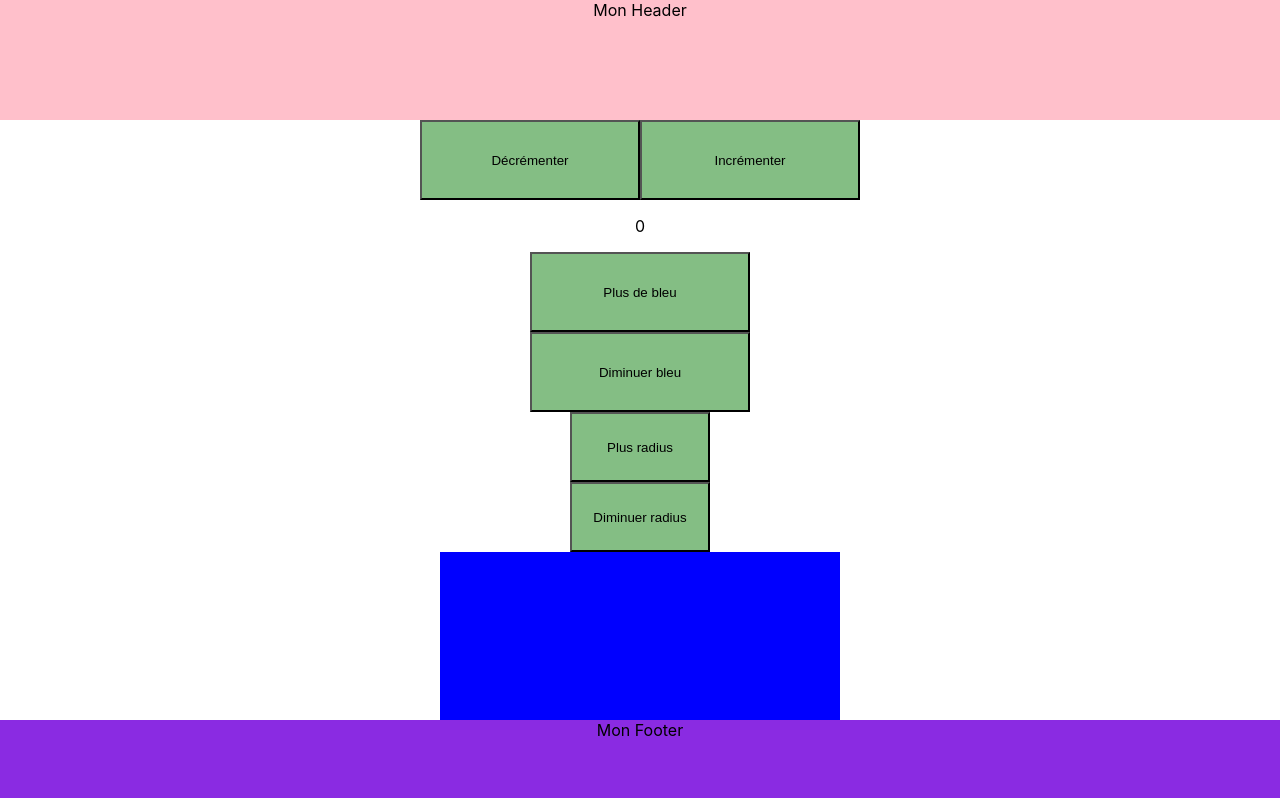
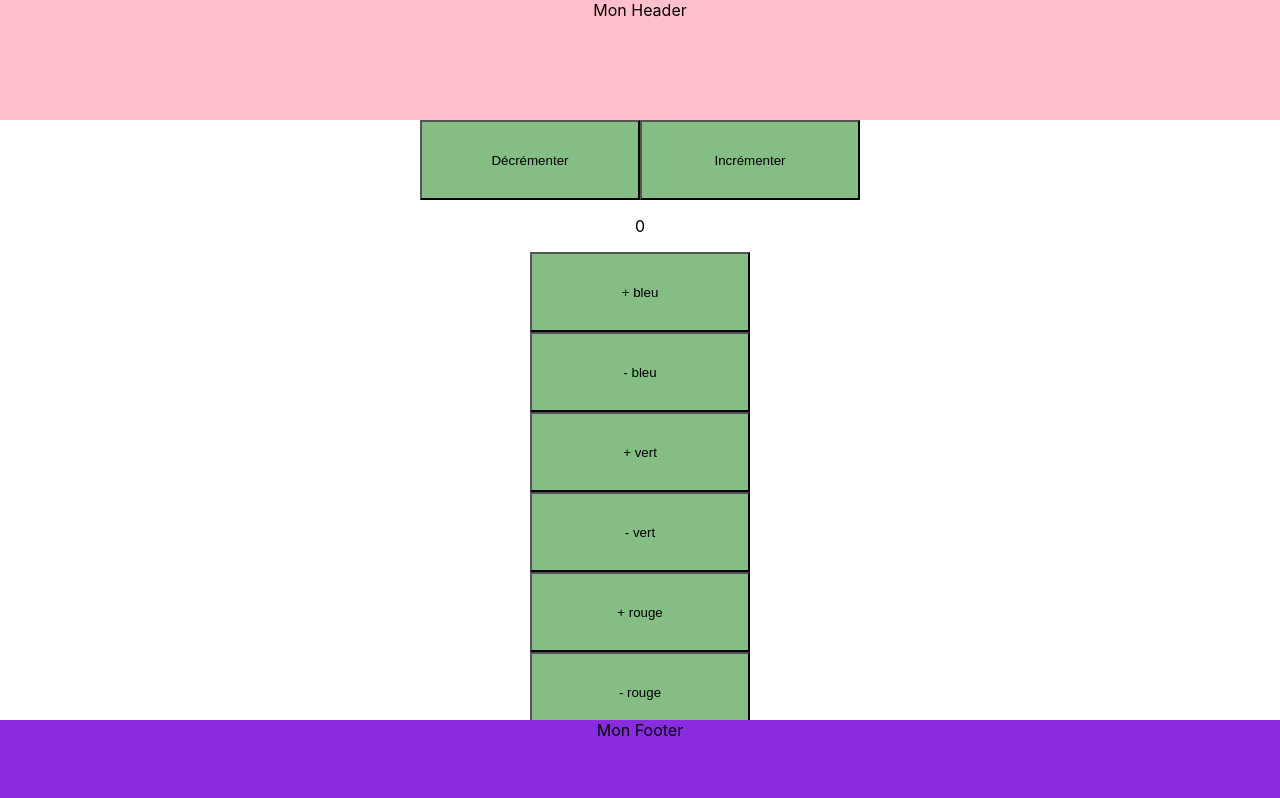
Before and after one commit to kamelkeb/20210406-Doranco-CPW-React, a React (Create React App) app: page / in a window 1280 px wide. Shown: the top 798 px of the page. Built offline with nearby package versions, Linux system fonts and the light colour scheme.

Commit message:
illustration map, refactoring

```diff
--- a/src/App.js
+++ b/src/App.js
@@ -4,29 +4,84 @@ import MyButton from "./components/MyButton/MyButton";
 import Footer from "./components/Footer/Footer";
 import Header from "./components/Header/Header";
 import Compteur from "./components/Compteur/Compteur";
+import { validValue, validValue2 } from "./helpers/colors";
+
+const buttonsScheme = [
+  {
+    titre: "+ bleu",
+    color: 2,
+    incr: 20,
+  },
+  {
+    titre: "- bleu",
+    color: 2,
+    incr: 20,
+  },
+  {
+    titre: "+ vert",
+    color: 1,
+    incr: 20,
+  },
+  {
+    titre: "- vert",
+    color: 1,
+    incr: -20,
+  },
+  {
+    titre: "+ rouge",
+    color: 0,
+    incr: 20,
+  },
+  {
+    titre: "- rouge",
+    color: 0,
+    incr: -20,
+  },
+];
 
 const App = () => {
   const [blue, setBlue] = useState(255);
+  const [red, setRed] = useState(255);
+  const [green, setGreen] = useState(255);
   const [radius, setRadius] = useState(0);
 
-  const moreBlue = () => {
-    setBlue(blue + 20);
+  const changeColor = (c, delta) => {
+    switch (c) {
+      case 0:
+        setRed(validValue(red + delta));
+        break;
+      case 1:
+        setGreen(validValue(green + delta));
+        break;
+      case 2:
+        setBlue(validValue(blue + delta));
+        break;
+      default:
+        break;
+    }
   };
-  const lessBlue = () => {
-    setBlue(blue - 20);
-  };
+
   const moreRadius = () => {
     setRadius(radius + 20);
   };
   const lessRadius = () => {
     setRadius(radius - 20);
   };
+
   return (
     <div className="App">
       <Header></Header>
       <Compteur></Compteur>
-      <MyButton size="big" titre="Plus de bleu" onClick={moreBlue}></MyButton>
-      <MyButton size="big" titre="Diminuer bleu" onClick={lessBlue}></MyButton>
+
+      {buttonsScheme.map((element, index) => (
+        <MyButton
+          key={"button" + index}
+          size="big"
+          titre={element.titre}
+          onClick={() => changeColor(element.color, element.incr)}
+        ></MyButton>
+      ))}
+
       <MyButton
         size="medium"
         titre="Plus radius"
@@ -42,7 +97,7 @@ const App = () => {
           height: "400px",
           width: "400px",
           borderRadius: `${radius}px`,
-          backgroundColor: `rgb(0,0,${blue})`,
+          backgroundColor: `rgb(${red},${green},${blue})`,
         }}
       ></div>
       <Footer></Footer>
--- a/src/components/MyButton/MyButton.js
+++ b/src/components/MyButton/MyButton.js
@@ -1,9 +1,7 @@
 import React from "react";
 import classNames from "./MyButton.module.css";
 
-
-
-const MyButton = ({onClick, titre, size}) => {
+const MyButton = ({ onClick, titre, size }) => {
   let styleName;
 
   switch (size) {
@@ -22,7 +20,7 @@ const MyButton = ({onClick, titre, size}) => {
   }
 
   return (
-    <button className={styleName } onClick={onClick}>
+    <button className={styleName} onClick={onClick}>
       {titre}
     </button>
   );
--- a/src/components/MyButton/MyButton.module.css
+++ b/src/components/MyButton/MyButton.module.css
@@ -11,7 +11,7 @@
 }
 
 .myButtonSmall {
-  background-color: rgb(132, 190, 132);
+  background-color: rgb(162, 207, 79);
   width: 80px;
   height: 32px;
 }
--- /dev/null
+++ b/src/helpers/colors.js
@@ -0,0 +1,11 @@
+export const validValue = (x) => Math.max(Math.min(x, 255), 0);
+
+export const validValue2 = (x) => {
+  if (x < 0) {
+    return 0;
+  } else if (x > 255) {
+    return 255;
+  } else {
+    return x;
+  }
+};
```
